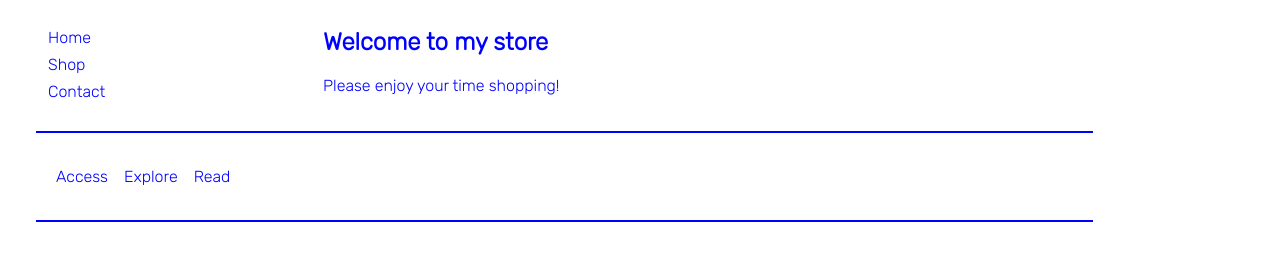
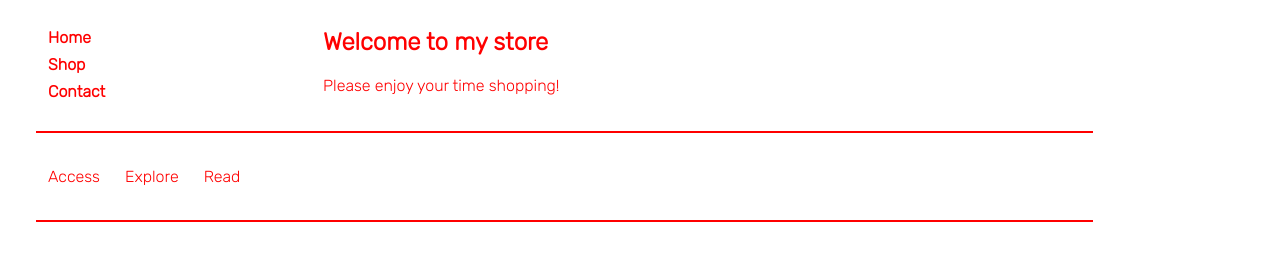
Before and after one commit to biscuitglitter/project-3, a plain HTML site: page index.html in a window 1280 px wide. Drawn offline with Linux system fonts and the light colour scheme.

Commit message:
fixed the layout

```diff
--- a/index.html
+++ b/index.html
@@ -11,7 +11,7 @@
 <body>
    <header>
         <nav>
-          <ul class="ul-one">
+          <ul class="one">
             <li><a href="#">Home</a></li>
             <li><a href="#">Shop</a></li>
             <li><a href="#">Contact</a></li>
@@ -27,7 +27,7 @@
 
       <section>
         <hr class="h">
-        <ul class="ul two">
+        <ul class="two">
         <li><a href="#">Access</a></li>
         <li><a href="#">Explore</a></li>
         <li><a href="#">Read</a></li>
--- a/styles.css
+++ b/styles.css
@@ -23,6 +23,7 @@ section {
 
 nav {
     width: 300px;
+    font-weight: 600;
 }
 
 main {
@@ -33,7 +34,7 @@ main {
     width: 95%;
     height: 1.9px;
     border: 0 none;
-    background-color: blue;
+    background-color: red;
 }
 
 hr {
@@ -43,14 +44,22 @@ hr {
     margin-top: 10px;
 }
 
-.ul.two {
+section > ul {
     display: flex;
 }
 
-.ul.two > li {
-    padding: 8px;
-    aaa
+.two > li:first-child {
+    padding-left: 0px;
 }
+
+.two > li {
+    padding-right: 25px;
+    padding-top: 8px;
+    padding-bottom: 8px;
+}
+
+
+
 
 li {
     list-style: none;
@@ -60,9 +69,9 @@ li {
 
 a {
     text-decoration: none;
-    color: blue;
+    color: red;
 }
 
 h2, p {
-   color: blue;
+   color: red;
 }
```
